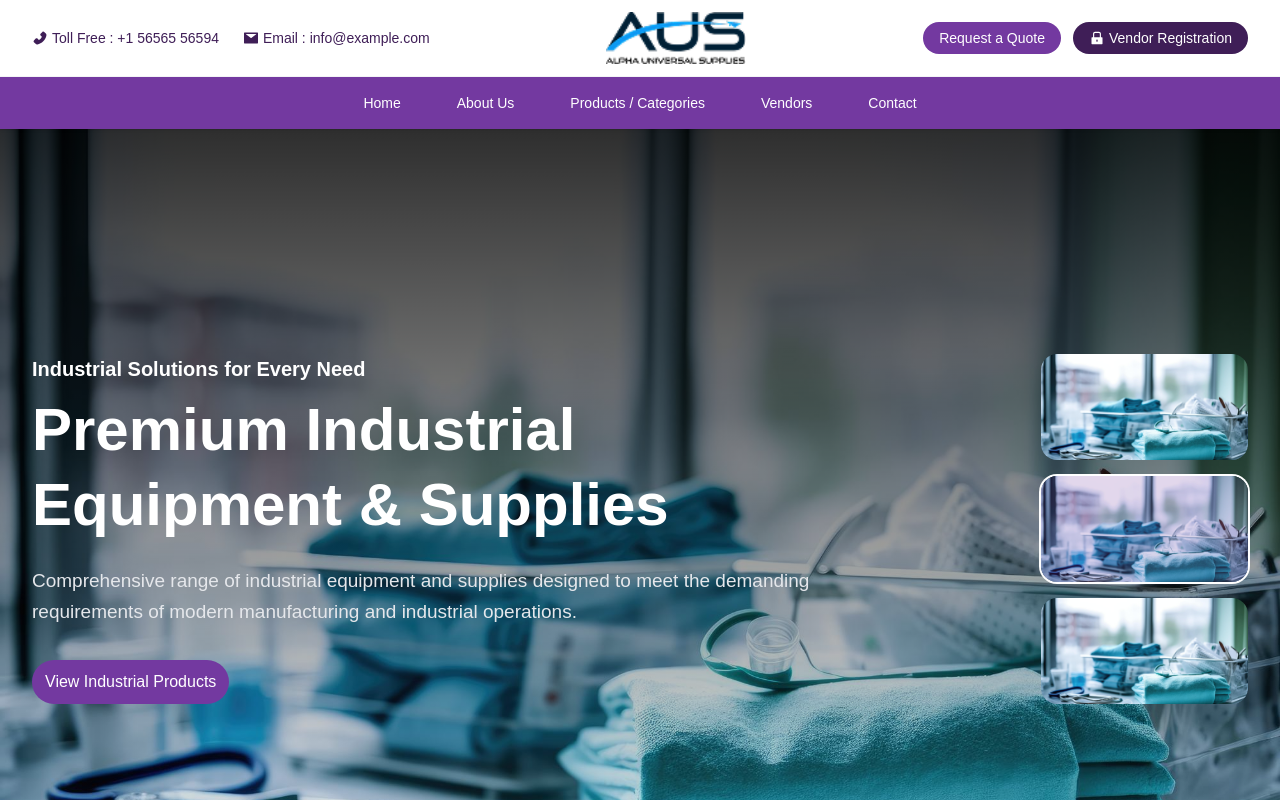
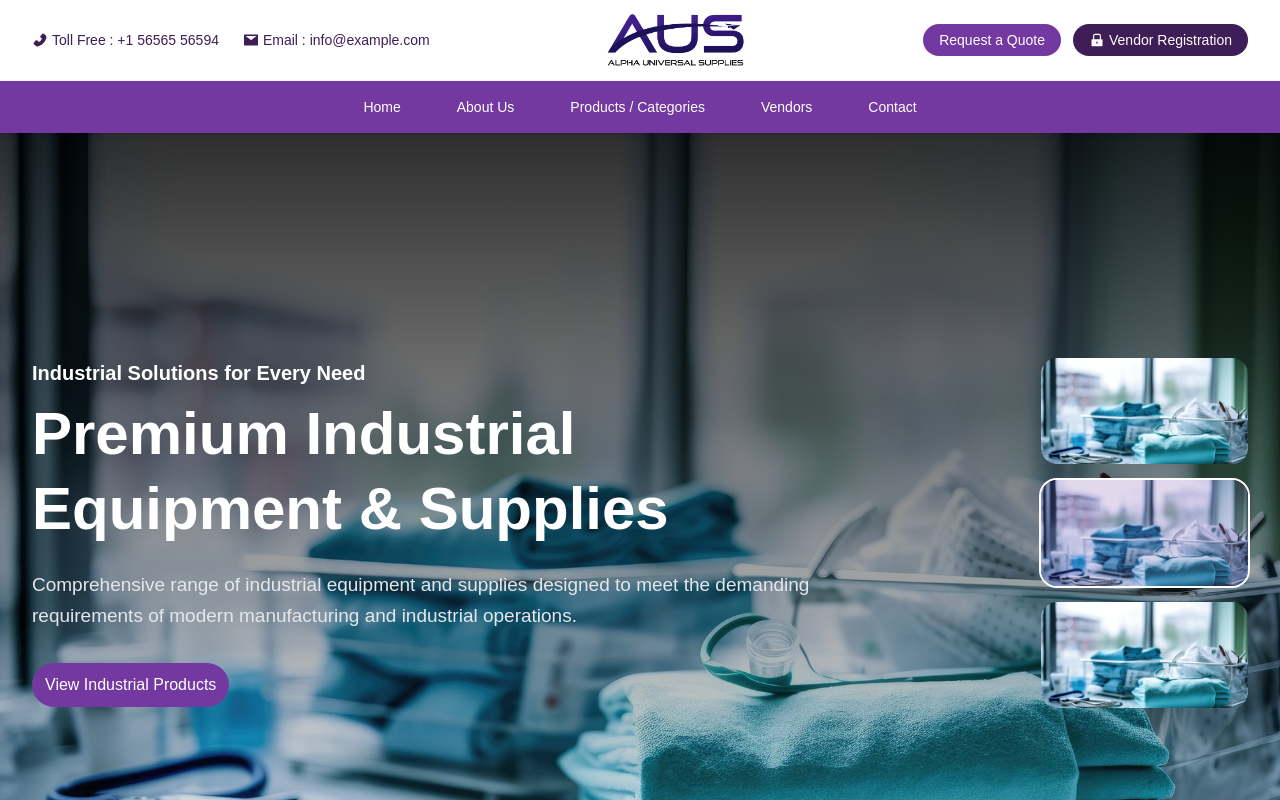
Before and after one commit to mubashir-source/aus-2, a Next.js app: page / in a window 1280 px wide. Shown: the top 800 px of the page. Built offline with nearby package versions, Linux system fonts and the light colour scheme.

Commit message:
logo changed

```diff
--- a/components/layout/Navigation.tsx
+++ b/components/layout/Navigation.tsx
@@ -30,7 +30,7 @@ const Navigation = () => {
             <div className="flex justify-center py-2">
               <Link href="/">
                 <Image
-                  src="/logocontainer.png"
+                  src="/logo02.png"
                   alt="logo"
                   width={100}
                   height={100}
@@ -80,7 +80,7 @@ const Navigation = () => {
             <div className="flex items-center">
               <Link href="/">
                 <Image
-                  src="/logocontainer.png"
+                  src="/logo02.png"
                   alt="logo"
                   width={100}
                   height={100}
```
Also changed, not shown: public/logo01.png (added), public/logo02.png (added).
